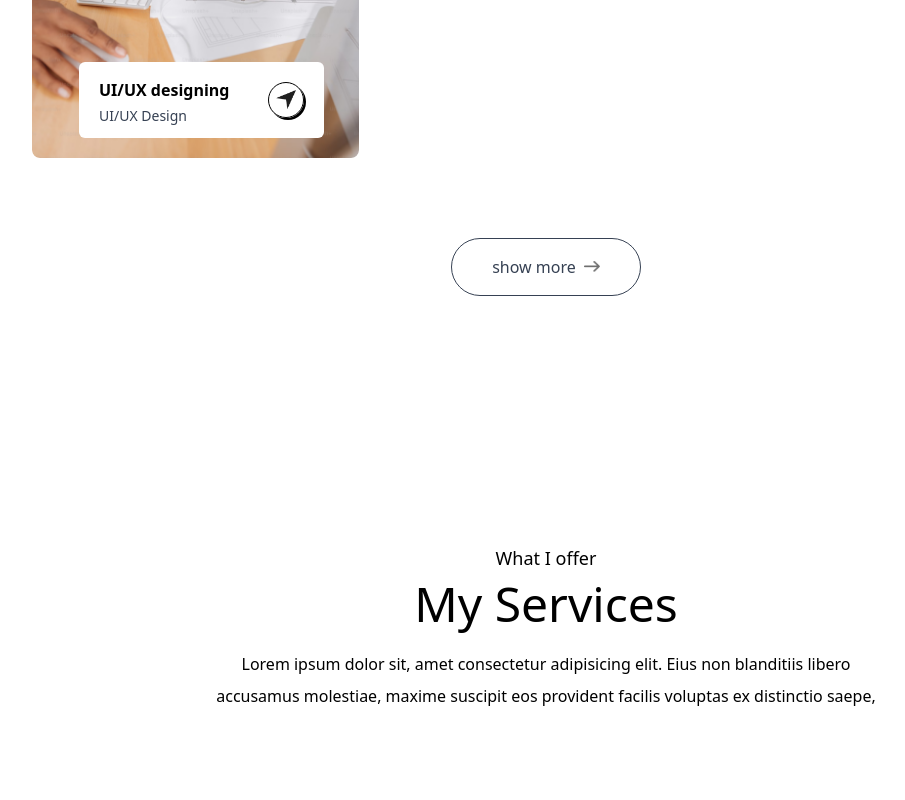
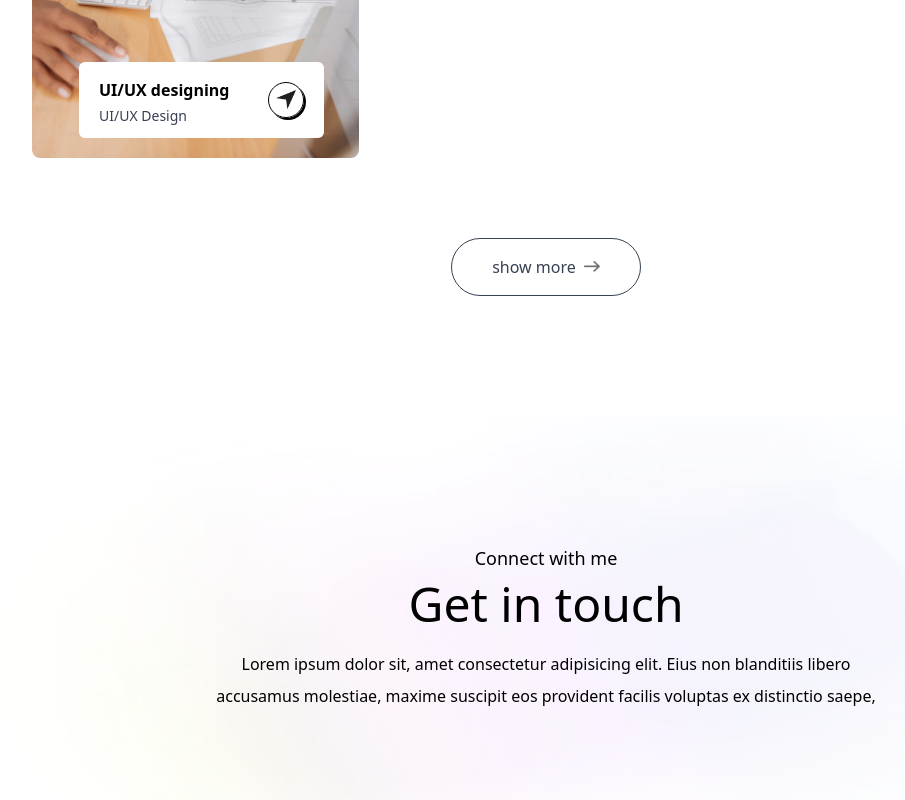
Before and after one commit to MogesBekele/portfolio-in-nextjs, a Next.js app: page / in a window 1280 px wide. Shown: the part 3714-4514 px from the top of the page, without its empty margins (94-999 px from the left). Built offline with nearby package versions, Linux system fonts and the light colour scheme; a web font is replaced by a local one.

Commit message:
inport bg image in the contact section

```diff
--- a/components/Contact.tsx
+++ b/components/Contact.tsx
@@ -1,15 +1,20 @@
-import React from 'react'
+import React from "react";
 
 const Contact = () => {
   return (
-    <div  id='contact' className="w-full px-4 md:px-[8%] py-10 scroll-mt-20 pt-32">
-        <h4 className="text-center mb-2 text-lg font-ovo">What I offer </h4>
-      <h2 className="text-center text-5xl font-ovo">My Services</h2>
-      <p className='text-center max-w-2xl mx-auto mt-5 mb-12 font-ovo'>
-        Lorem ipsum dolor sit, amet consectetur adipisicing elit. Eius non blanditiis libero accusamus molestiae, maxime suscipit eos provident facilis voluptas ex distinctio saepe,
+    <div
+      id="contact"
+      className="w-full px-4 md:px-[8%] py-10 scroll-mt-20 pt-32 bg-[url('/footer-bg-color.png')] bg-no-repeat bg-center bg-[length:90%_auto]"
+    >
+      <h4 className="text-center mb-2 text-lg font-ovo">Connect with me</h4>
+      <h2 className="text-center text-5xl font-ovo">Get in touch</h2>
+      <p className="text-center max-w-2xl mx-auto mt-5 mb-12 font-ovo">
+        Lorem ipsum dolor sit, amet consectetur adipisicing elit. Eius non
+        blanditiis libero accusamus molestiae, maxime suscipit eos provident
+        facilis voluptas ex distinctio saepe,
       </p>
     </div>
-  )
-}
+  );
+};
 
-export default Contact
+export default Contact;
```
